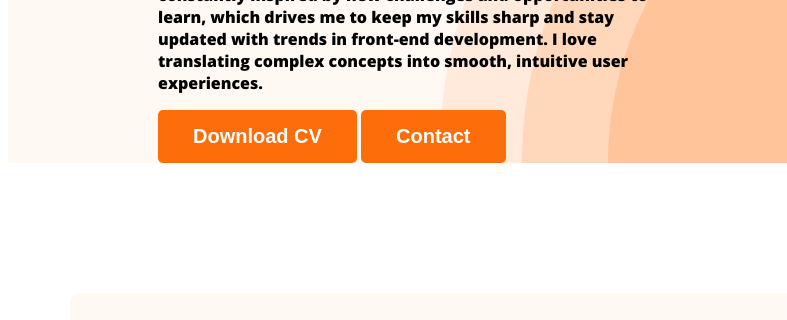
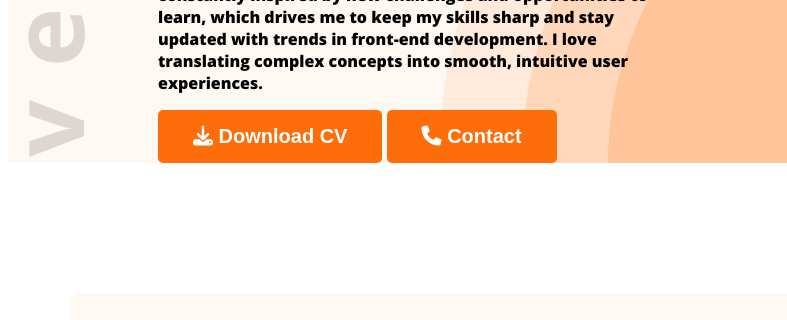
Before and after one commit to Kabita21/Portfolio, a plain HTML site: page index.html in a window 1280 px wide. Shown: the part 424-744 px from the top of the page, 0-787 px from the left. Drawn offline with nearby package versions, Linux system fonts and the light colour scheme.

Commit message:
added icon

```diff
--- a/index.html
+++ b/index.html
@@ -8,6 +8,7 @@
 <link rel="preconnect" href="https://fonts.gstatic.com" crossorigin>
 <link href="https://fonts.googleapis.com/css2?family=Open+Sans:ital,wght@0,300..800;1,300..800&display=swap" rel="stylesheet">
     <link rel="stylesheet" href="styles/portfolio.css">
+    <script src="https://kit.fontawesome.com/ab0842d03c.js" crossorigin="anonymous"></script>
 </head>
 <body>
     <header class="header">
@@ -24,8 +25,8 @@
                 <h3 class="banner-greetings">Hi, I am</h3>
                 <h1 class="banner-title">Samiha Kabita</h1>
                 <p class="banner-description">constantly inspired by new challenges and opportunities to learn, which drives me to keep my skills sharp and stay updated with trends in front-end development. I love translating complex concepts into smooth, intuitive user experiences.</p>
-                <button class="btn-primary">Download CV</button>
-                <button class="btn-primary">Contact</button>
+                <button class="btn-primary"><i class="fa-solid fa-download"></i> Download CV</button>
+                <button class="btn-primary"><i class="fa-solid fa-phone"></i> Contact</button>
             </div>
             <img class="profile-picture" src="kabita1.png">
         </div>
@@ -117,7 +118,7 @@
 
             </div>
             <div class="download-cv">
-                <button class="btn-primary">Download CV</button>
+                <button class="btn-primary"><i class="fa-solid fa-download"></i> Download CV</button>
             </div>
 
         </section>
--- a/styles/portfolio.css
+++ b/styles/portfolio.css
@@ -50,9 +50,11 @@ nav a{
 
 .header{
     background-color: #FFF8F3;
-    background-image:url('../header_bg.png');
+    background-image:url('../header_bg.png'), url('../developer.png');
     background-repeat: no-repeat;
-    background-position: bottom right;
+    background-position: bottom right, top left;
+
+
 
 }
 .banner{
```
Also changed, not shown: developer.png (added).
